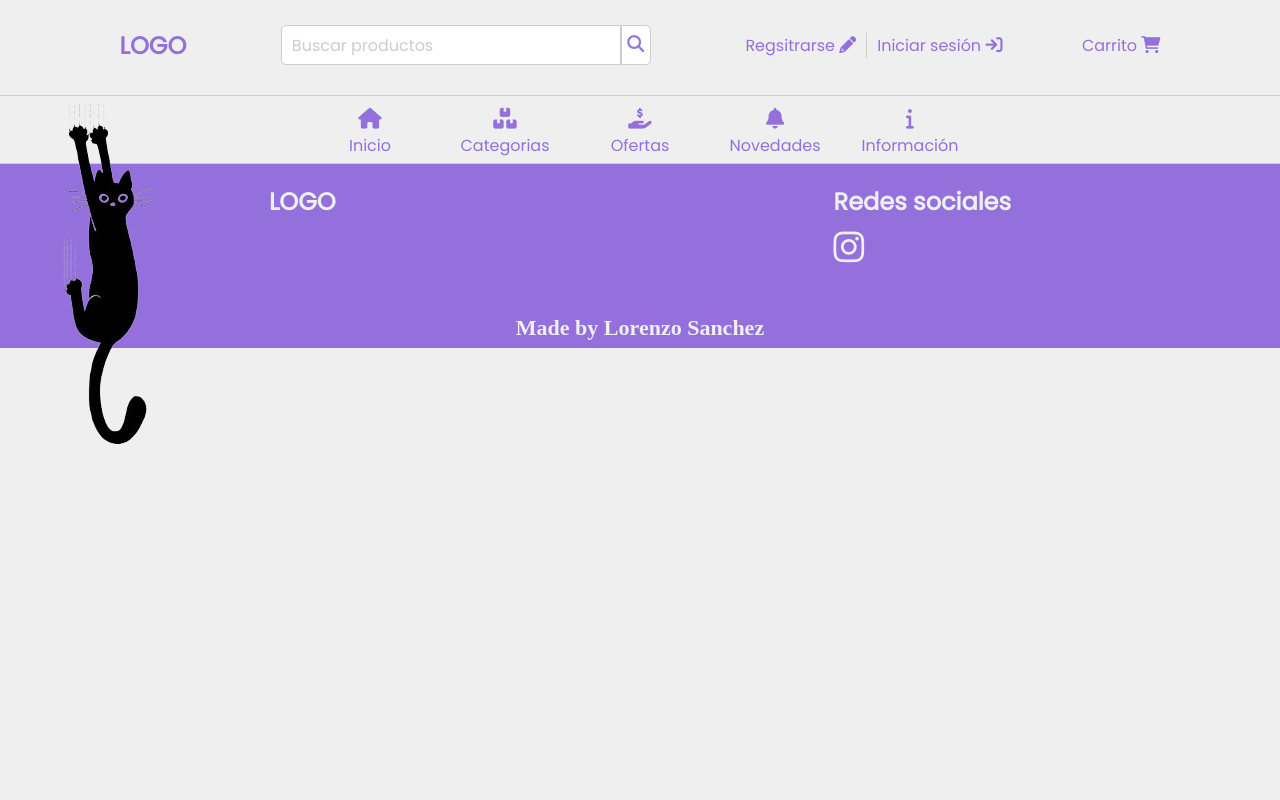
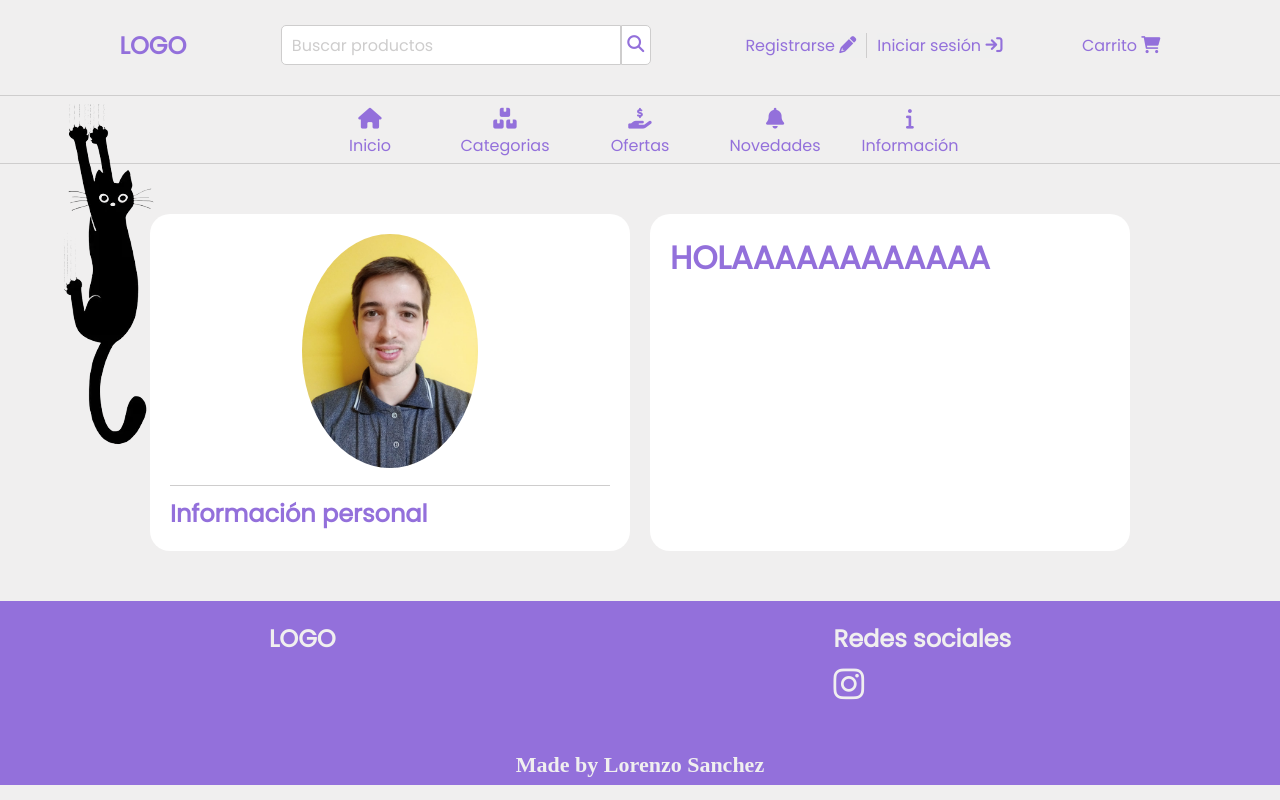
Before and after one commit to lorenzoSanchez97/ShowRoom, a React (Vite) app in the folder ShowRoom-FrontEnd/: page /profile in a window 1280 px wide. Built offline with nearby package versions, Linux system fonts and the light colour scheme.

Commit message:
Creo perfil de usuario

```diff
--- a/ShowRoom-FrontEnd/src/App.jsx
+++ b/ShowRoom-FrontEnd/src/App.jsx
@@ -6,6 +6,7 @@ import Home from './components/Home/Home'
 import Cart from './components/Cart/Cart'
 import ProductDetail from './components/ProductDetail/ProductDetail'
 import Modal from "./components/Modal/Modal"
+import UserProfile from "./components/UserProfile/UserProfile"
 
 function App() {
 
@@ -22,6 +23,7 @@ function App() {
         <Route path="/" element={<Home />} />
         <Route path="/cart" element={<Cart />} />
         <Route path="/productDetail" element={<ProductDetail />} />
+        <Route path="/profile" element={<UserProfile />} />
       </Routes>
       {modal ? <Modal userOption={modal} setModalStatus={setModalStatus} /> : null}
       <Footer />
--- a/ShowRoom-FrontEnd/src/components/Header/Header.jsx
+++ b/ShowRoom-FrontEnd/src/components/Header/Header.jsx
@@ -31,7 +31,7 @@ function Header({ sendDataToApp }) {
                     <button><i className="fa fa-search"></i></button>
                 </form>
                 <div>
-                    <button className="sesion registro" href="" onClick={() => handleClickButtons("register")}>Regsitrarse <i class="fa-solid fa-pencil"></i></button>
+                    <button className="sesion registro" href="" onClick={() => handleClickButtons("register")}>Registrarse <i class="fa-solid fa-pencil"></i></button>
                     <button className="sesion login" href="" onClick={() => handleClickButtons("login")}>Iniciar sesión <i className="fa-solid fa-arrow-right-to-bracket"></i></button>
                 </div>
                 <div>
@@ -48,6 +48,7 @@ function Header({ sendDataToApp }) {
                         <i class="fa-solid fa-boxes-stacked"></i>
                         <li className="nav-bar-category desplegable" ><a href="">Categorias</a></li>
                         <ul className={`lista-desplegable ${mouseEvent === 1 ? "lista-desplegable-mostrar" : ""}`}>
+                            <li className="transparent-stripe"></li>
                             <li className="subcategoria"><a href="">Mascarillas</a></li>
                             <li className="subcategoria"><a href="">Depilación</a></li>
                             <li className="subcategoria"><a href="">Limpieza</a></li>
@@ -67,10 +68,11 @@ function Header({ sendDataToApp }) {
                         <i class="fa-solid fa-info"></i>
                         <li className="nav-bar-category desplegable"><a href="">Información</a></li>
                         <ul className={`lista-desplegable ${mouseEvent === 3 ? "lista-desplegable-mostrar" : ""}`}>
-                                <li className="subcategoria"><a href="">Cómo comprar</a></li>
-                                <li className="subcategoria"><a href="">Envíos</a></li>
-                                <li className="subcategoria"><a href="">Sobre nosotras</a></li>
-                            </ul>
+                            <li className="transparent-stripe"></li>
+                            <li className="subcategoria"><a href="">Cómo comprar</a></li>
+                            <li className="subcategoria"><a href="">Envíos</a></li>
+                            <li className="subcategoria"><a href="">Sobre nosotras</a></li>
+                        </ul>
                     </div>
                 </ul>
             </nav>
--- a/ShowRoom-FrontEnd/src/components/Header/header.css
+++ b/ShowRoom-FrontEnd/src/components/Header/header.css
@@ -62,7 +62,7 @@ ul.nav-bar-list {
 }
 
 .nav-bar-category a {
-    padding-bottom: 24px;
+    padding-bottom: 8px;
     text-decoration: none;
     color: var(--verde);
 }
@@ -138,6 +138,13 @@ ul.nav-bar-list {
     border-bottom: 10px solid var(--verde);
 }
 
+.transparent-stripe {
+    position: absolute;
+    top: -20px;
+    width: 100%;
+    height: 21px;
+  }
+
 .lista-desplegable-mostrar {
     display: block;
     animation: list-animation 300ms forwards;
--- a/ShowRoom-FrontEnd/src/components/ProductDetail/productDetail.css
+++ b/ShowRoom-FrontEnd/src/components/ProductDetail/productDetail.css
@@ -3,6 +3,7 @@
     flex-direction: row;
     flex-wrap: nowrap;
     justify-content: center;
+    max-width: 1200px;
 }
 
 .detalle-producto {
--- /dev/null
+++ b/ShowRoom-FrontEnd/src/components/UserProfile/UserProfile.jsx
@@ -0,0 +1,22 @@
+import React from "react";
+import "./userProfile.css";
+
+export default function UserProfile() {
+  return (
+    <>
+      <main className="user-profile-main-container">
+        <div className="user-personal-info-container">
+          <div className="user-image-container">
+            <img src="/images/profile-image.jpeg" alt="" />
+          </div>
+          <div className="user-data-container">
+          <h2 className="user-data-title">Información personal</h2>
+          </div>
+        </div>
+        <div className="datos-envio-container">
+          <h1>HOLAAAAAAAAAAAA</h1>
+        </div>
+      </main>
+    </>
+  );
+}
--- /dev/null
+++ b/ShowRoom-FrontEnd/src/components/UserProfile/userProfile.css
@@ -0,0 +1,34 @@
+.user-profile-main-container {
+    max-width: 1200px;
+    display: flex;
+    flex-direction: row;
+    justify-content: center;
+    gap: 20px;
+}
+
+.datos-envio-container,
+.user-personal-info-container {
+    width: 40%;
+    padding: 20px;
+    border-radius: 20px;
+}
+
+.user-personal-info-container,
+.datos-envio-container {
+    background-color: white;
+
+}
+
+.user-image-container {
+    text-align: center;
+    border-bottom: 1px solid var(--bordes);
+    padding-bottom: 10px;
+}
+
+.user-image-container img {
+    width: 40%;
+    border-radius: 50%;
+}
+.user-data-title {
+    margin-top: 10px;
+}
```
Also changed, not shown: ShowRoom-FrontEnd/public/images/profile-image.jpeg (added).
